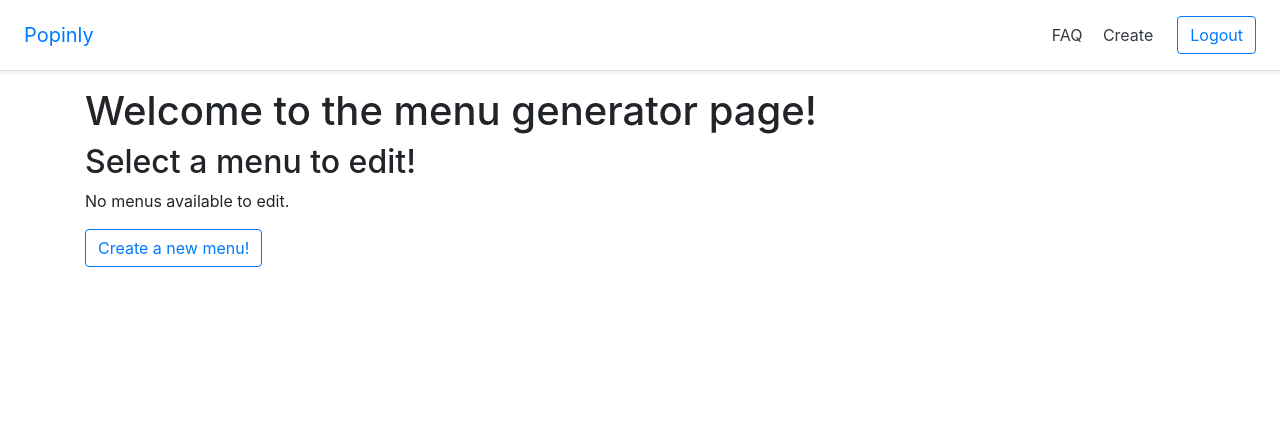
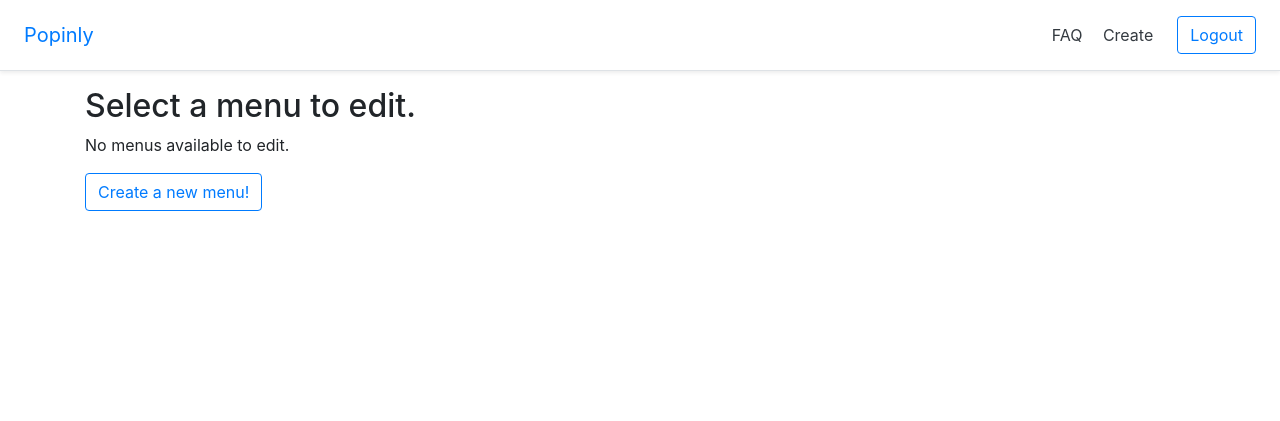
Before and after one commit to geooff/popinly, a Django app: page /generator/ in a window 1280 px wide. Shown: the top 421 px of the page. Run offline with Django 3.2, Linux system fonts and the light colour scheme; the visitor is signed in with stand-in values (Sample User, id 1); data that the repository does not hold is empty; some libraries are stand-ins or nearby versions.

Commit message:
add default values for order

```diff
--- a/popinly/menu_gen/models.py
+++ b/popinly/menu_gen/models.py
@@ -67,7 +67,7 @@ class MenuSection(models.Model):
     )
     description = models.CharField(max_length=200, blank=True, default="")
     order = models.PositiveIntegerField(
-        error_messages={"required": "Menu section order is Required"}
+        error_messages={"required": "Menu section order is Required"}, default=1
     )
     created_at = models.DateField(default=timezone.now)
 
@@ -91,7 +91,7 @@ class MenuItem(models.Model):
         error_messages={"required": "Menu item price is Required"},
     )
     order = models.PositiveIntegerField(
-        error_messages={"required": "Menu item order is Required"}
+        error_messages={"required": "Menu item order is Required"}, default=1
     )
     created_at = models.DateField(default=timezone.now)
 
--- a/popinly/templates/menu_gen/index.html
+++ b/popinly/templates/menu_gen/index.html
@@ -1,9 +1,8 @@
 {% extends "base_generic.html" %}
 
 {% block content %}
-  <h1>Welcome to the menu generator page!</h1>
   {% if user.is_authenticated %}
-    <h2>Select a menu to edit!</h2>
+    <h2>Select a menu to edit.</h2>
     {% if user_menus %}
     <table class="table table-hover">
     <thead>
```
